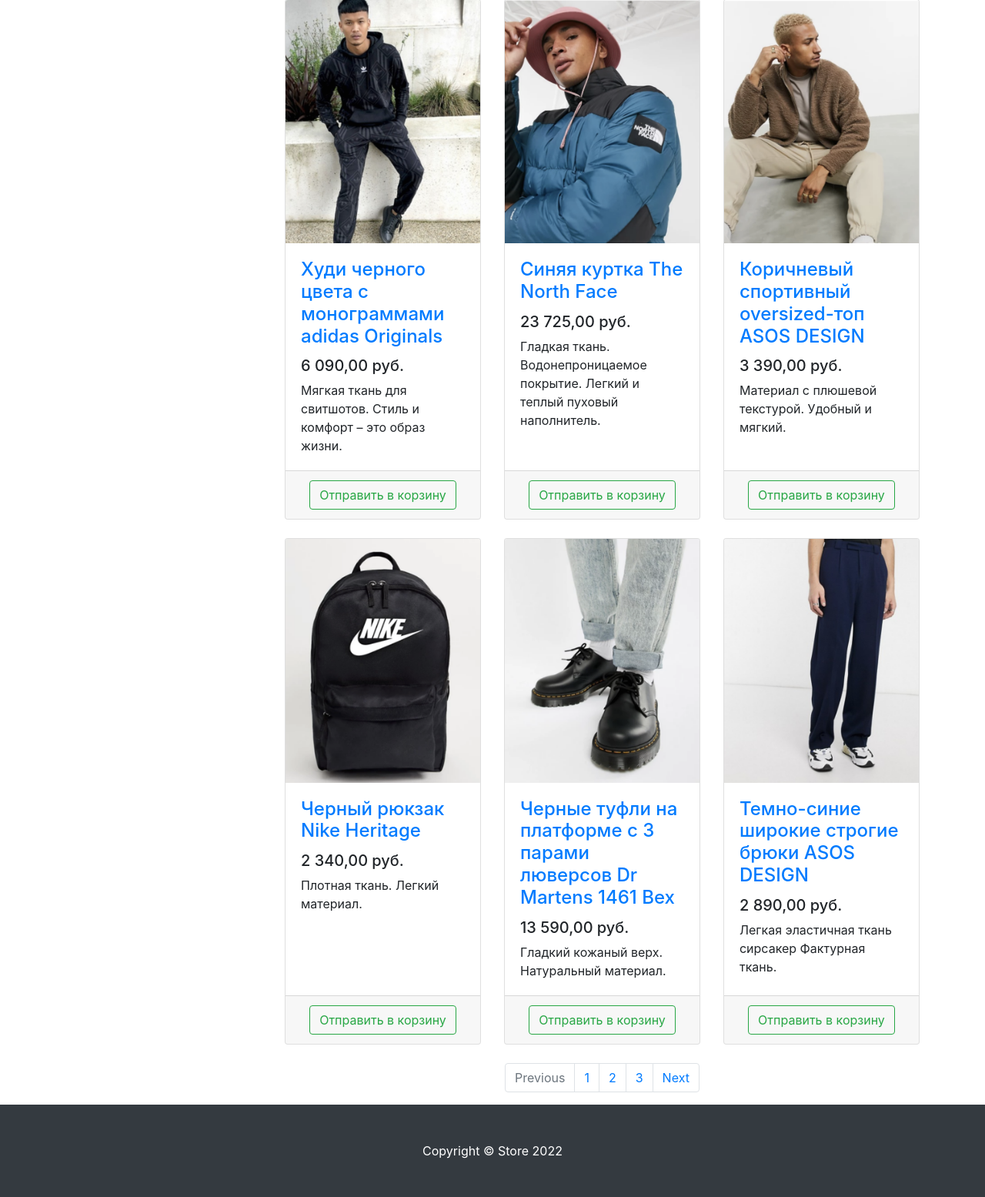
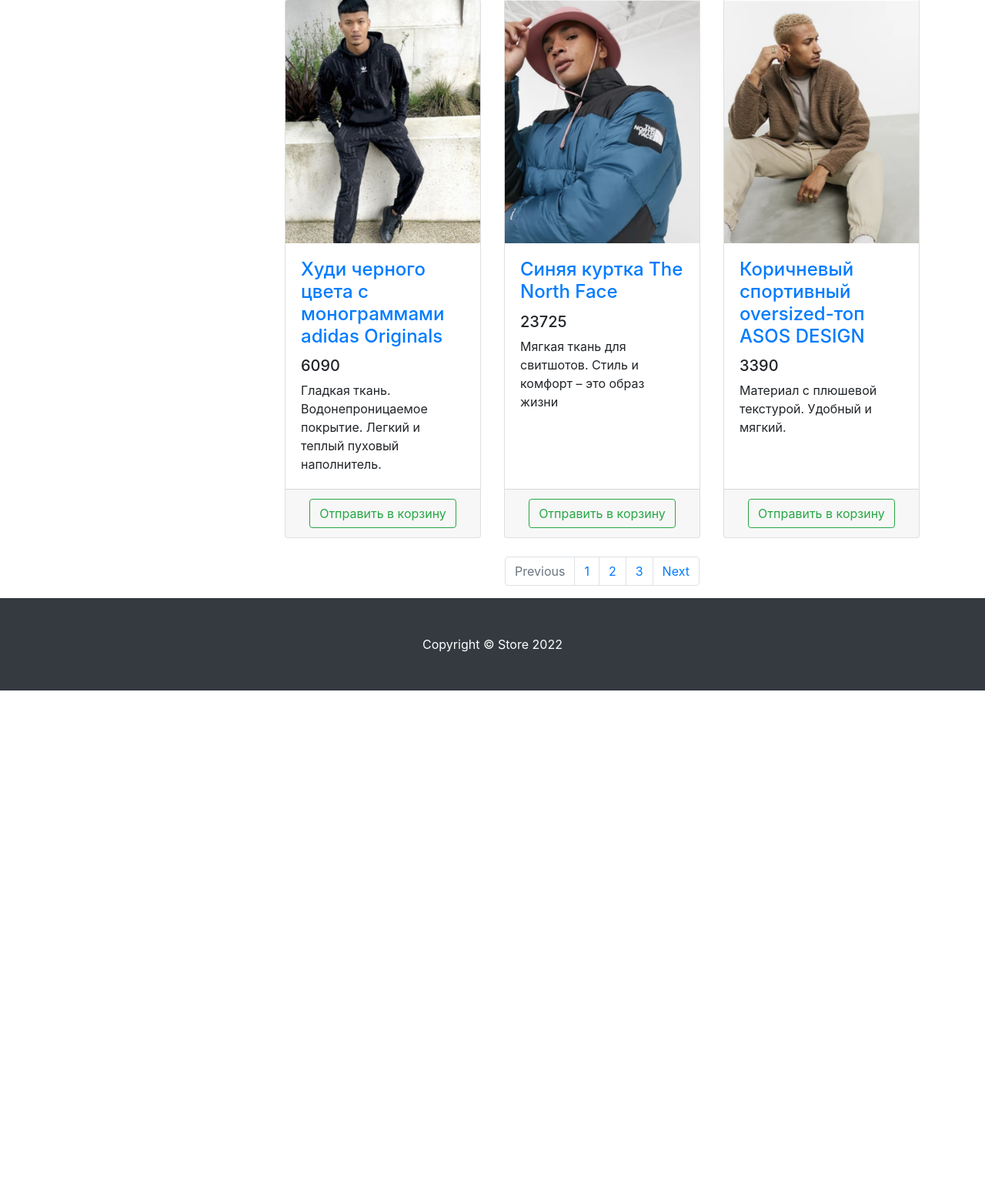
Before and after one commit to BuDi4ka/django_shop, a Django app: page /products/ in a window 1280 px wide. Shown: the part 600-2155 px from the top of the page at 77% size. After the commit the page ends 1497 px from the top, so only its background shows below. Run offline with Django 3.2, Linux system fonts and the light colour scheme; some libraries are stand-ins or nearby versions.

Commit message:
dynamic django templates

```diff
--- a/store/products/templates/products/products.html
+++ b/store/products/templates/products/products.html
@@ -111,128 +111,27 @@
             </div>
 
             <div class="row">
-
+                {% for product in products %}
                     <div class="col-lg-4 col-md-6 mb-4">
                         <div class="card h-100">
                             <a href="#">
                                 <img class="card-img-top"
-                                 src="/static/vendor/img/products/Adidas-hoodie.png"
+                                     src="{{ product.image }}"
                                      alt="">
                             </a>
                             <div class="card-body">
                                 <h4 class="card-title">
-                                <a href="#">Худи черного цвета с монограммами adidas Originals</a>
+                                    <a href="#">{{ product.name }}</a>
                                 </h4>
-                            <h5>6 090,00 руб.</h5>
-                            <p class="card-text">Мягкая ткань для свитшотов. Стиль и комфорт – это образ жизни.</p>
+                                <h5>{{ product.price }}</h5>
+                                <p class="card-text">{{ product.description }}</p>
                             </div>
                             <div class="card-footer text-center">
                                 <button type="button" class="btn btn-outline-success">Отправить в корзину</button>
                             </div>
                         </div>
                     </div>
-
-                <div class="col-lg-4 col-md-6 mb-4">
-                    <div class="card h-100">
-                        <a href="#">
-                            <img class="card-img-top"
-                                 src="/static/vendor/img/products/Blue-jacket-The-North-Face.png" alt="">
-                        </a>
-                        <div class="card-body">
-                            <h4 class="card-title">
-                                <a href="#">Синяя куртка The North Face</a>
-                            </h4>
-                            <h5>23 725,00 руб.</h5>
-                            <p class="card-text">
-                                Гладкая ткань. Водонепроницаемое покрытие. Легкий и теплый пуховый наполнитель.
-                            </p>
-                        </div>
-                        <div class="card-footer text-center">
-                            <button type="button" class="btn btn-outline-success">Отправить в корзину</button>
-                        </div>
-                    </div>
-                </div>
-
-                <div class="col-lg-4 col-md-6 mb-4">
-                    <div class="card h-100">
-                        <a href="#">
-                            <img class="card-img-top"
-                                 src="/static/vendor/img/products/Brown-sports-oversized-top-ASOS-DESIGN.png"
-                                 alt="">
-                        </a>
-                        <div class="card-body">
-                            <h4 class="card-title">
-                                <a href="#">Коричневый спортивный oversized-топ ASOS DESIGN</a>
-                            </h4>
-                            <h5>3 390,00 руб.</h5>
-                            <p class="card-text">Материал с плюшевой текстурой. Удобный и мягкий.</p>
-                        </div>
-                        <div class="card-footer text-center">
-                            <button type="button" class="btn btn-outline-success">Отправить в корзину</button>
-                        </div>
-                    </div>
-                </div>
-
-                <div class="col-lg-4 col-md-6 mb-4">
-                    <div class="card h-100">
-                        <a href="#">
-                            <img class="card-img-top"
-                                 src="/static/vendor/img/products/Black-Nike-Heritage-backpack.png"
-                                 alt="">
-                        </a>
-                        <div class="card-body">
-                            <h4 class="card-title">
-                                <a href="#">Черный рюкзак Nike Heritage</a>
-                            </h4>
-                            <h5>2 340,00 руб.</h5>
-                            <p class="card-text">Плотная ткань. Легкий материал.</p>
-                        </div>
-                        <div class="card-footer text-center">
-                            <button type="button" class="btn btn-outline-success">Отправить в корзину</button>
-                        </div>
-                    </div>
-                </div>
-
-                <div class="col-lg-4 col-md-6 mb-4">
-                    <div class="card h-100">
-                        <a href="#">
-                            <img class="card-img-top"
-                                 src="/static/vendor/img/products/Black-Dr-Martens-shoes.png"
-                                 alt="">
-                        </a>
-                        <div class="card-body">
-                            <h4 class="card-title">
-                                <a href="#">Черные туфли на платформе с 3 парами люверсов Dr Martens 1461 Bex</a>
-                            </h4>
-                            <h5>13 590,00 руб.</h5>
-                            <p class="card-text">Гладкий кожаный верх. Натуральный материал.</p>
-                        </div>
-                        <div class="card-footer text-center">
-                            <button type="button" class="btn btn-outline-success">Отправить в корзину</button>
-                        </div>
-                    </div>
-                </div>
-
-                <div class="col-lg-4 col-md-6 mb-4">
-                    <div class="card h-100">
-                        <a href="#">
-                            <img class="card-img-top"
-                                 src="/static/vendor/img/products/Dark-blue-wide-leg-ASOs-DESIGN-trousers.png"
-                                 alt="">
-                        </a>
-                        <div class="card-body">
-                            <h4 class="card-title">
-                                <a href="#">Темно-синие широкие строгие брюки ASOS DESIGN</a>
-                            </h4>
-                            <h5>2 890,00 руб.</h5>
-                            <p class="card-text">Легкая эластичная ткань сирсакер Фактурная ткань.</p>
-                        </div>
-                        <div class="card-footer text-center">
-                            <button type="button" class="btn btn-outline-success">Отправить в корзину</button>
-                        </div>
-                    </div>
-                </div>
-
+                {% endfor %}
             </div>
 
             <nav aria-label="Page navigation example">
--- a/store/products/views.py
+++ b/store/products/views.py
@@ -10,4 +10,27 @@ def index(request):
     return render(request, 'products/index.html', context)
 
 def products(request):
-    return render(request, 'products/products.html')
+    context = {
+        'title': 'Store - Каталог',
+        'products': [
+            {
+                'image': '/static/vendor/img/products/Adidas-hoodie.png',
+                'name': 'Худи черного цвета с монограммами adidas Originals',
+                'price': 6090,
+                'description': 'Гладкая ткань. Водонепроницаемое покрытие. Легкий и теплый пуховый наполнитель.',
+            },
+            {
+                'image': '/static/vendor/img/products/Blue-jacket-The-North-Face.png',
+                'name': 'Синяя куртка The North Face',
+                'price': 23725,
+                'description': 'Мягкая ткань для свитшотов. Стиль и комфорт – это образ жизни',
+             },
+            {
+                'image': '/static/vendor/img/products/Brown-sports-oversized-top-ASOS-DESIGN.png',
+                'name': 'Коричневый спортивный oversized-топ ASOS DESIGN',
+                'price': 3390,
+                'description': 'Материал с плюшевой текстурой. Удобный и мягкий.',
+            }
+        ]
+    }
+    return render(request, 'products/products.html', context)
```
Lines whose indentation alone changed are shown as unchanged.
